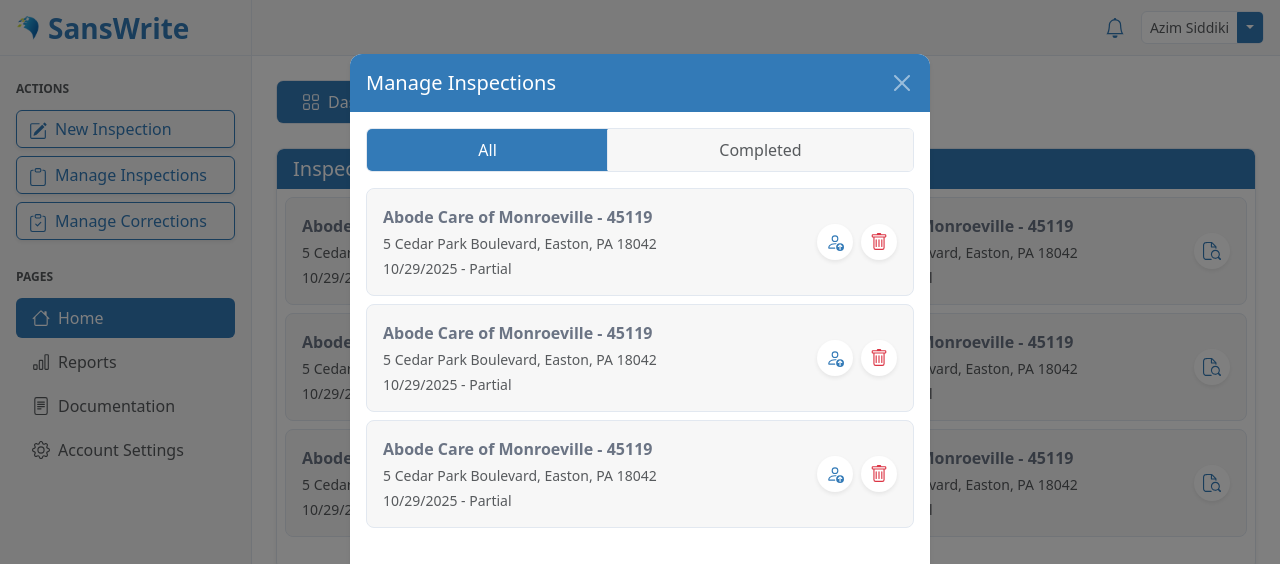
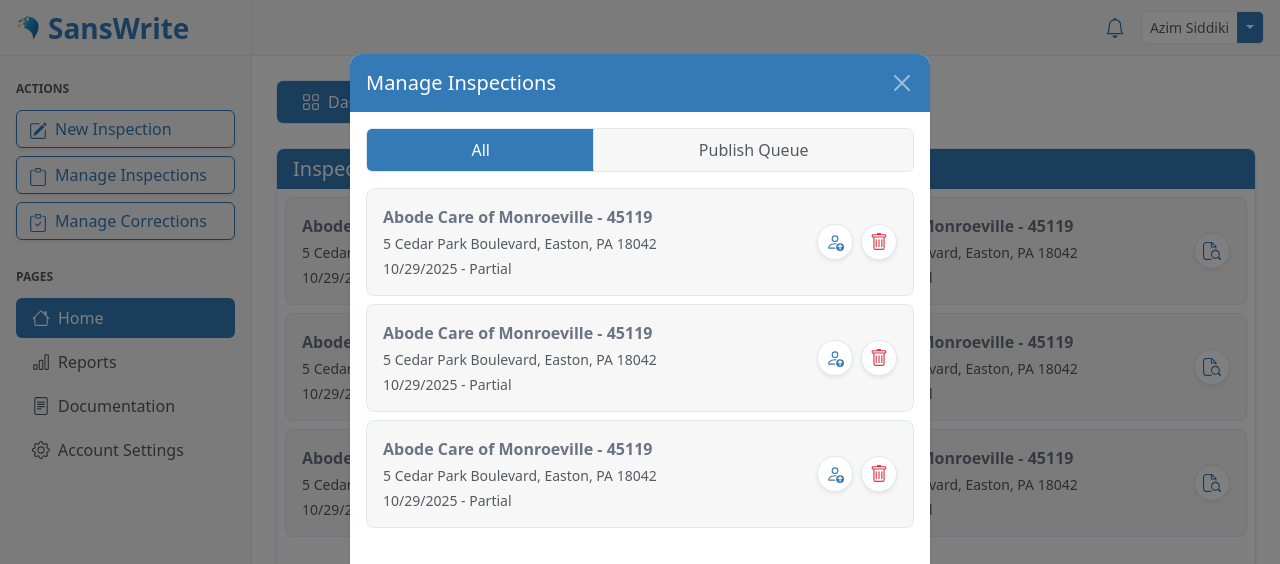
Before and after one commit to AzimSiddikiSW/agency-redesign, a Next.js app: page / in a window 1280 px wide. Both pictures are taken after a click on the button "Manage Inspections". Shown: the top 564 px of the page. Built offline with nearby package versions, Linux system fonts and the light colour scheme.

Commit message:
3-10-26 meeting feedback

```diff
--- a/src/app/styles/globals.css
+++ b/src/app/styles/globals.css
@@ -217,3 +217,14 @@
 .sw-modal-footer {
   background-color: color-mix(in srgb, var(--sw-primary) 6%, white);
 }
+
+.action-btn {
+  border: 1px solid var(--sw-border);
+  transition: border-color 0.15s ease, box-shadow 0.15s ease, transform 0.05s ease;
+}
+
+.action-btn:active {
+  box-shadow: 0 0 0 0.15rem rgba(0,0,0,0.15);
+  border: 1px solid currentColor;
+  transform: scale(0.96);
+}
--- a/src/components/awa/InspectionItem.tsx
+++ b/src/components/awa/InspectionItem.tsx
@@ -45,7 +45,7 @@
           <div className="d-flex justify-content-center h-fit-content">
             {!fullView ? (
               <button
-                className="d-flex btn align-items-center bg-white text-sw rounded-circle p-2 shadow-sm"
+                className="d-flex btn align-items-center bg-white text-sw rounded-circle p-2 shadow-sm action-btn"
                 type="button"
                 title={correction ? "Review" : "Edit"}
               >
@@ -76,14 +76,14 @@
             ) : (
               <div className="d-flex gap-2">
                 <button
-                  className="d-flex btn align-items-center bg-white text-sw rounded-circle p-2 shadow-sm"
+                  className="d-flex btn align-items-center bg-white text-sw rounded-circle p-2 shadow-sm action-btn"
                   type="button"
                   title="Reassign"
                 >
                   <BsPersonUp size={18} />
                 </button>
                 <button
-                  className="d-flex text-danger btn align-items-center bg-white rounded-circle p-2 shadow-sm"
+                  className="d-flex text-danger btn align-items-center bg-white rounded-circle p-2 shadow-sm action-btn"
                   type="button"
                   title="Delete"
                 >
--- a/src/components/layout/SideNav.tsx
+++ b/src/components/layout/SideNav.tsx
@@ -129,7 +129,12 @@
   };
 
   const renderActions = () => {
-    return (
+   if (pathname === "/" ){
+     return (
+      <>
+      <div className="mt-2 mb-2 small fs-half text-uppercase text-muted fw-semibold">
+        Actions
+      </div>
       <div className="d-flex flex-column gap-2 mb-3">
         <button
           className="btn btn-outline-primary text-start shadow-sm"
@@ -154,8 +159,10 @@
           <BsClipboardCheck size={18} className="me-2" />
           Manage Corrections
         </button>
-      </div>
+      </div></>
     );
+  }
+  return <></>;
   };
 
   return (
@@ -181,9 +188,7 @@
 
         <div className="p-3 overflow-auto">
           <nav className="nav nav-pills flex-column gap-1">
-            <div className="mt-2 mb-2 small fs-half text-uppercase text-muted fw-semibold">
-              Actions
-            </div>
+
             {renderActions()}
             <div className="mt-2 mb-2 small fs-half text-uppercase text-muted fw-semibold">
               Pages
@@ -296,7 +301,7 @@
                       }`}
                       onClick={() => setActiveInspectionTab("completed")}
                     >
-                      Completed
+                      Publish Queue
                     </button>
                   </div>
                 </div>
```
